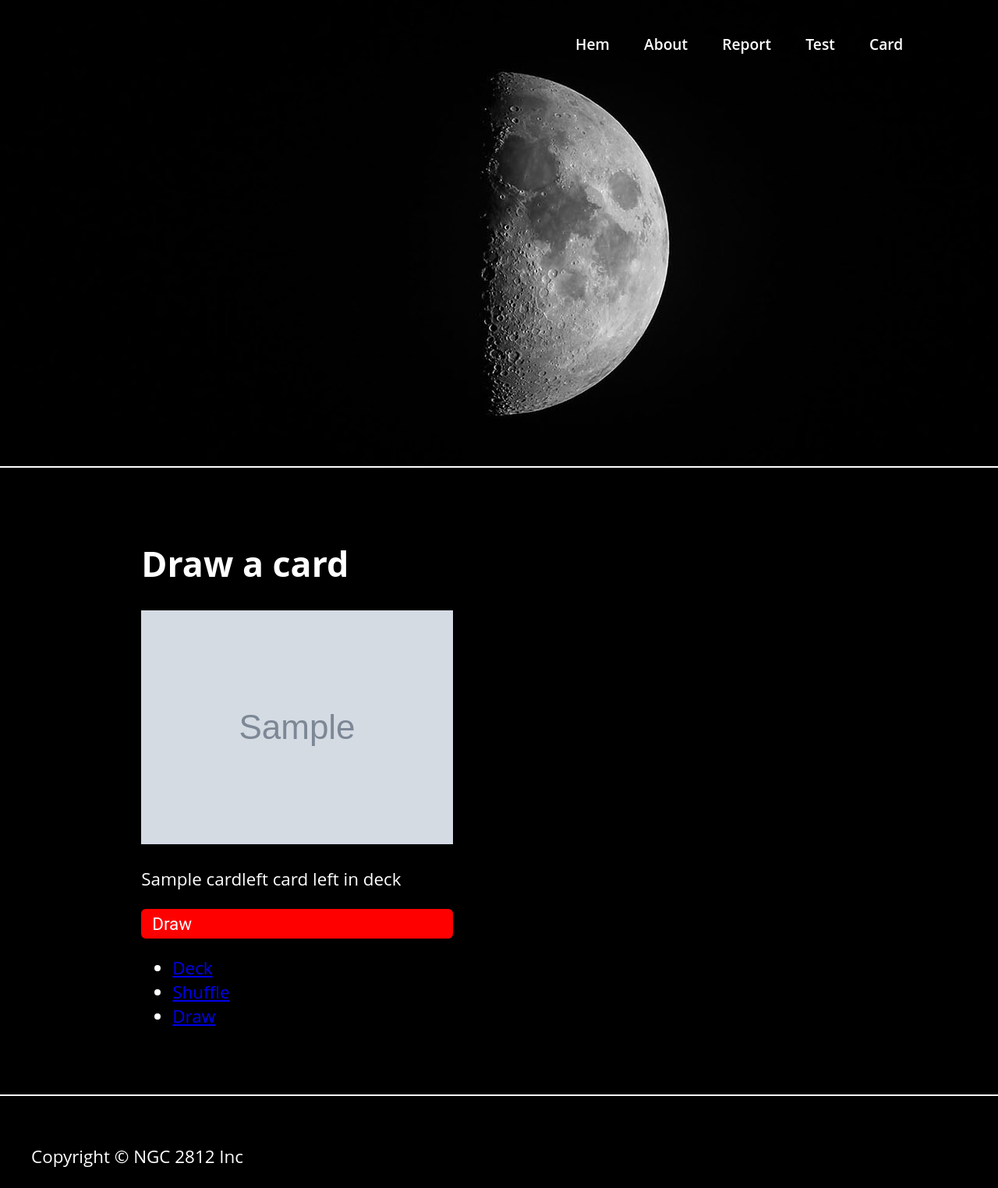
After one commit to sogumet/MVC, a Symfony app: template templates/deck/draw-number.html.twig in a window 1280 px wide. The commit adds this page. Shown: the whole page at 78% size. Run offline with Twig, Linux system fonts and the light colour scheme; the template is opened without the code that fills it: most values are stand-ins (such as "Sample title", 1, 10 or a date in 2020); grey boxes marked "Sample" are stand-in pictures; some libraries are stand-ins or nearby versions.

Commit message:
Task  card/deck/draw completed

```diff
--- a/public/css/main.css
+++ b/public/css/main.css
@@ -55,6 +55,14 @@ footer {
     background-color: #fff;
 }
 
+.button {
+    margin: 5px;
+    color:#fff;
+    background-color:red;
+    font-size: 1.2em;
+    font-family:'Roboto', sans-serif;
+    font-weight: 600;
+}
 
 input[type=text],
 input[type=number],
@@ -122,7 +130,7 @@ label {
     color: white;
   }
 
-  .edit-button {
+  .link-button {
     background-color: red;
     color: white;
     padding: 6px 14px;
@@ -131,6 +139,6 @@ label {
     border-radius: 6px;
   }
 
-  .edit-button:hover {
+  .link-button:hover {
     background-color: #555;
   }
--- a/templates/deck/card.html.twig
+++ b/templates/deck/card.html.twig
@@ -9,6 +9,7 @@
 <ul>
     <li><a href="{{ url("deck")}}">Deck</a></li>
     <li><a href="{{ url("shuffle")}}">Shuffle</a></li>
+    <li><a href="{{ url("draw")}}">Draw</a></li>
 </ul>
 
 </div>
--- a/templates/deck/deck.html.twig
+++ b/templates/deck/deck.html.twig
@@ -28,8 +28,9 @@
         {% endfor %}
 </div>
 <ul>
-    <li><a href="{{ url("deck")}}">Deck</a></li>
     <li><a href="{{ url("shuffle")}}">Shuffle</a></li>
+    <li><a href="{{ url("draw")}}">Draw</a></li>
+    <li><a href="{{ url("drawnumber")}}">Draw</a></li>
 </ul>
 </div>
 {% endblock %}
--- /dev/null
+++ b/templates/deck/draw-number.html.twig
@@ -0,0 +1,23 @@
+{# test.html.twig #}
+
+{% extends "base.html.twig"%}
+
+{% block content %}
+
+<div class="container-left">
+    <h1>Draw a card</h1>
+    <div class="card" >
+        <img src={{ data.image }}>
+    </div>
+    <p>{{ cardleft}} card left in deck</p>
+    <div></div>
+    <a class="link-button" href="{{ url("draw")}}">Draw</a>
+    <ul>
+    <li><a href="{{ url("deck")}}">Deck</a></li>
+    <li><a href="{{ url("shuffle")}}">Shuffle</a></li>
+    <li><a href="{{ url("draw")}}">Draw</a></li>
+    </ul>
+</div>
+
+
+{% endblock %}
--- a/templates/deck/shuffle.html.twig
+++ b/templates/deck/shuffle.html.twig
@@ -30,6 +30,7 @@
     <ul>
         <li><a href="{{ url("deck")}}">Deck</a></li>
         <li><a href="{{ url("shuffle")}}">Shuffle</a></li>
+        <li><a href="{{ url("draw")}}">Draw</a></li>
     </ul>
     </div>
 
```
Also changed, not shown: src/Controller/CardController.php (+21 -3 lines), src/Deck/Deck.php (+14 -1 lines), templates/deck/draw.html.twig (added, +22 -0 lines), 1 other file.
